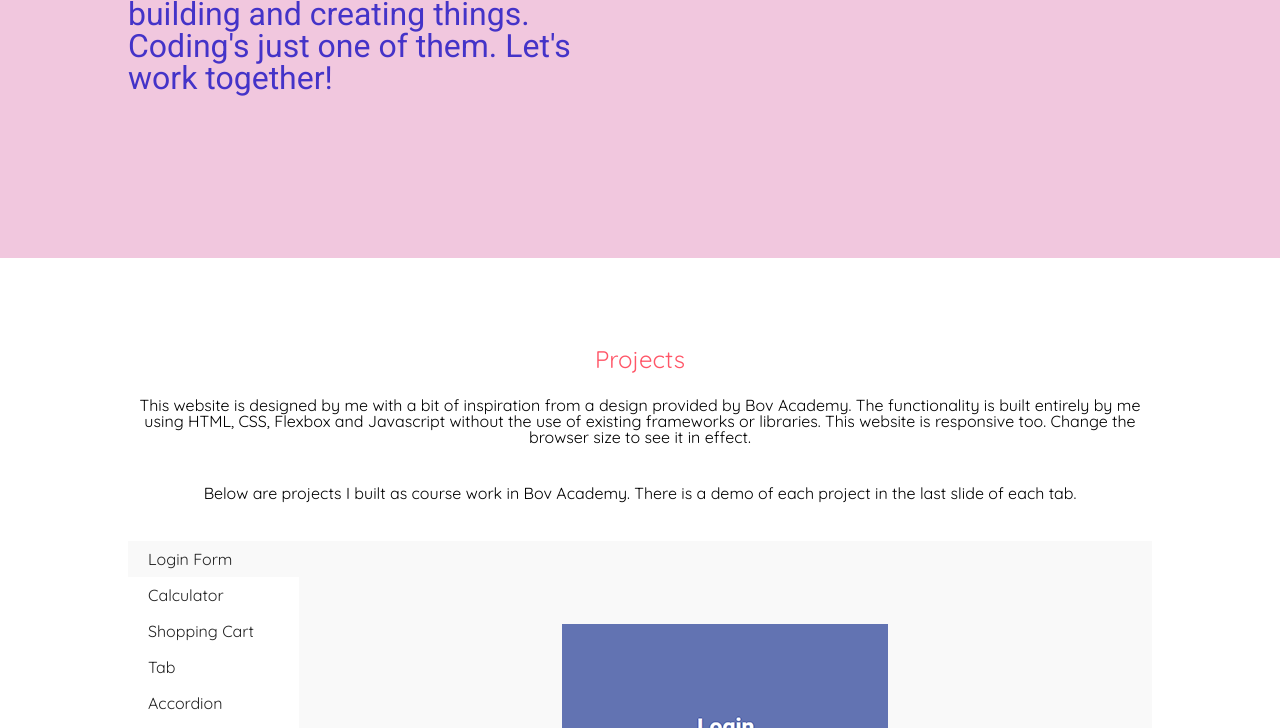
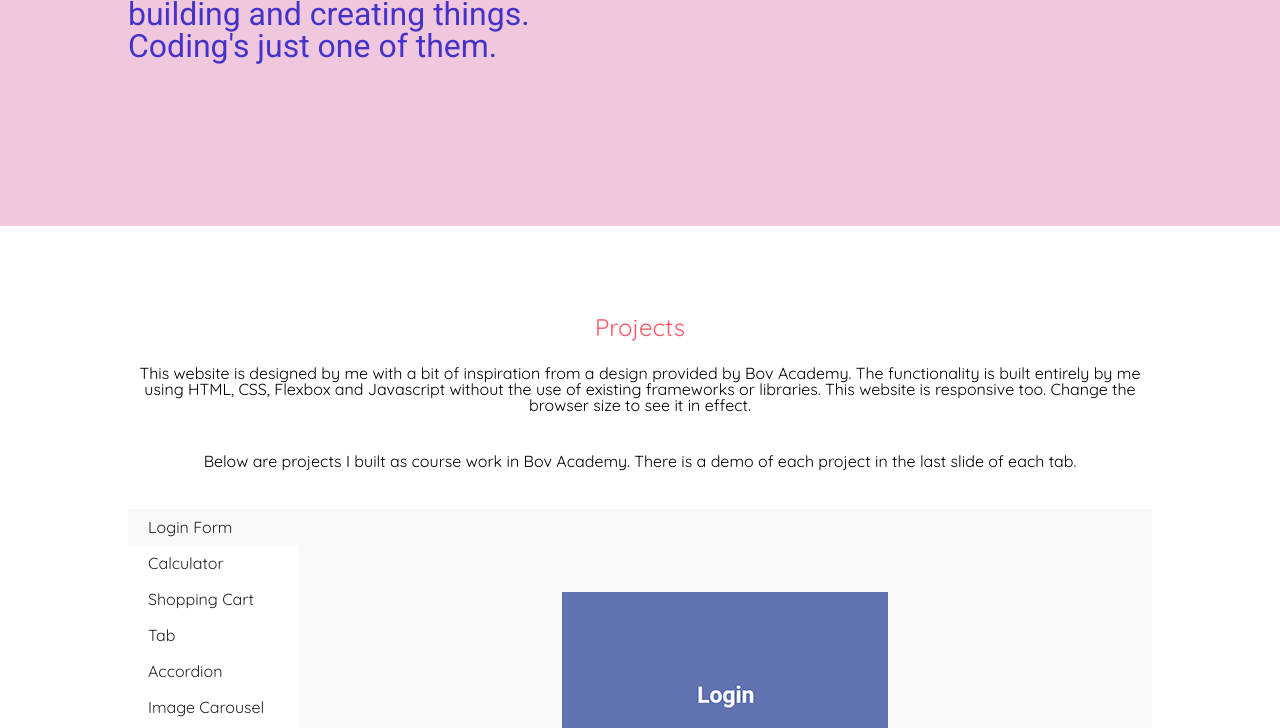
Before and after one commit to mxio/mastering-js-portfolio, a plain HTML site: page index.html in a window 1280 px wide. Shown: the part 372-1100 px from the top of the page. Drawn offline with Linux system fonts and the light colour scheme.

Commit message:
Changed hero copy

```diff
--- a/index.html
+++ b/index.html
@@ -33,7 +33,7 @@
 		<div class="container">
 			<h1>I'M MAI XIONG</h1>
 			<div class="box">
-				<h2>I am a front-end developer. I like building and creating things. Coding's just one of them. Let's work together!</h2>
+				<h2>I'm a front-end developer. I like building and creating things. Coding's just one of them.</h2>
 			</div>
 		</div>
 	</header>
```
Also changed, not shown: style.css (+0 -11 lines).
